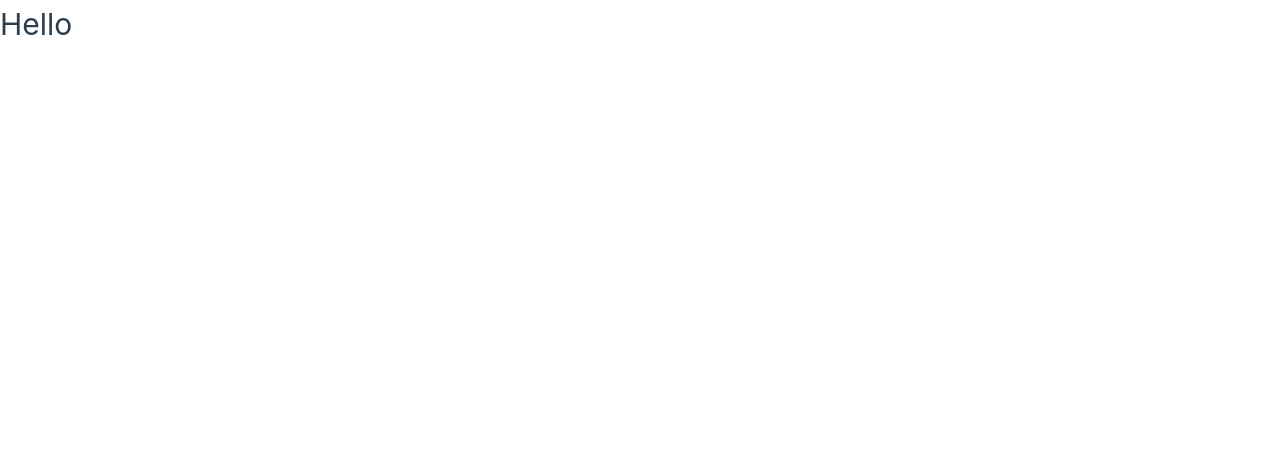
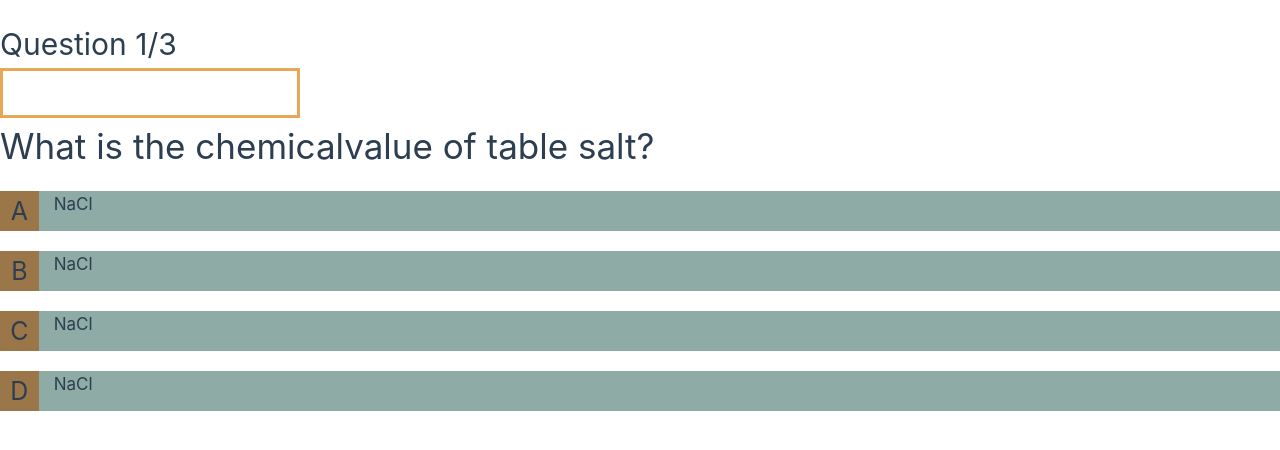
Before and after one commit to niepsuje/Quize-vue-app, a Vue app: page /quiz/1 in a window 1280 px wide. Shown: the top 450 px of the page. Built offline with nearby package versions, Linux system fonts and the light colour scheme.

Commit message:
QuizPage - CSS and HTML

```diff
--- a/src/views/QuizView.vue
+++ b/src/views/QuizView.vue
@@ -1,5 +1,95 @@
 <template>
     <div>
-        <h1>Hello</h1>
+        <header>
+            <h4>Question 1/3</h4>
+            <div class="bar">
+                <div class="completion"></div>
+            </div>
+        </header>
+        <div>
+            <div class="question-container">
+                <h1 class="question">
+                    What is the chemicalvalue of table salt?
+                </h1>
+            </div>
+            <div class="option-container">
+                <div class="option">
+                    <p class="option-label">A</p>
+                    <div class="option-value">
+                        <p>NaCl</p>
+                    </div>
+                </div>
+            </div>
+            <div class="option-container">
+                <div class="option">
+                    <p class="option-label">B</p>
+                    <div class="option-value">
+                        <p>NaCl</p>
+                    </div>
+                </div>
+            </div>
+            <div class="option-container">
+                <div class="option">
+                    <p class="option-label">C</p>
+                    <div class="option-value">
+                        <p>NaCl</p>
+                    </div>
+                </div>
+            </div>
+            <div class="option-container">
+                <div class="option">
+                    <p class="option-label">D</p>
+                    <div class="option-value">
+                        <p>NaCl</p>
+                    </div>
+                </div>
+            </div>
+        </div>
+
     </div>
 </template>
+
+<style scoped>
+    header {
+        margin-top: 20px
+    }
+
+    header h4 {
+        font-size: 30px;
+    }
+    .bar {
+        width: 300px;
+        height: 50px;
+        border: 3px solid rgb(232, 167, 87)
+    }
+    .completion {
+        height: 100%;
+        width: 0%;
+        background-color: rgb(213, 182, 144);
+        }
+    .question {
+        font-size: 35px;
+        margin-bottom: 17px;
+    }
+    .option {
+        display: flex;
+        margin-bottom: 20px;
+        cursor: pointer;
+    }
+    .option-label {
+        background-color: rgb(155, 118, 73);
+        width: 40px;
+        height: 40px;
+        font-size: 25px;
+        display: flex;
+        align-items: center;
+        justify-content: center;
+    }
+    .option-value {
+        background-color: rgb(142, 172, 165);
+        width: 100%;
+        font-size: 17px;
+        padding: 0 15px;
+    }
+
+</style>
--- a/src/views/QuizesView.vue
+++ b/src/views/QuizesView.vue
@@ -50,7 +50,6 @@
     padding: 8px;
     border-radius: 8px;
   }
-
   .options-container {
     display: flex;
     flex-wrap: wrap;
```
